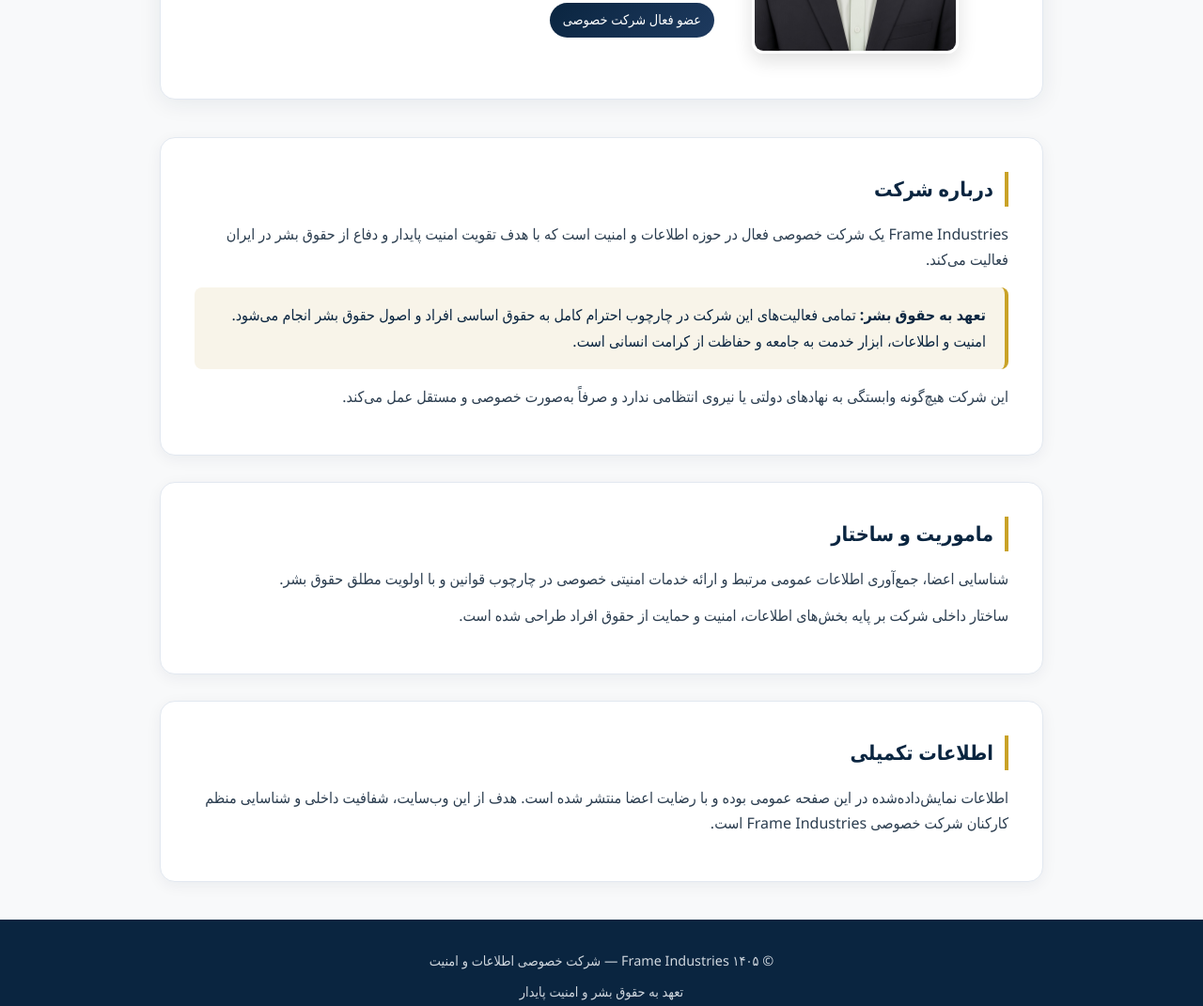
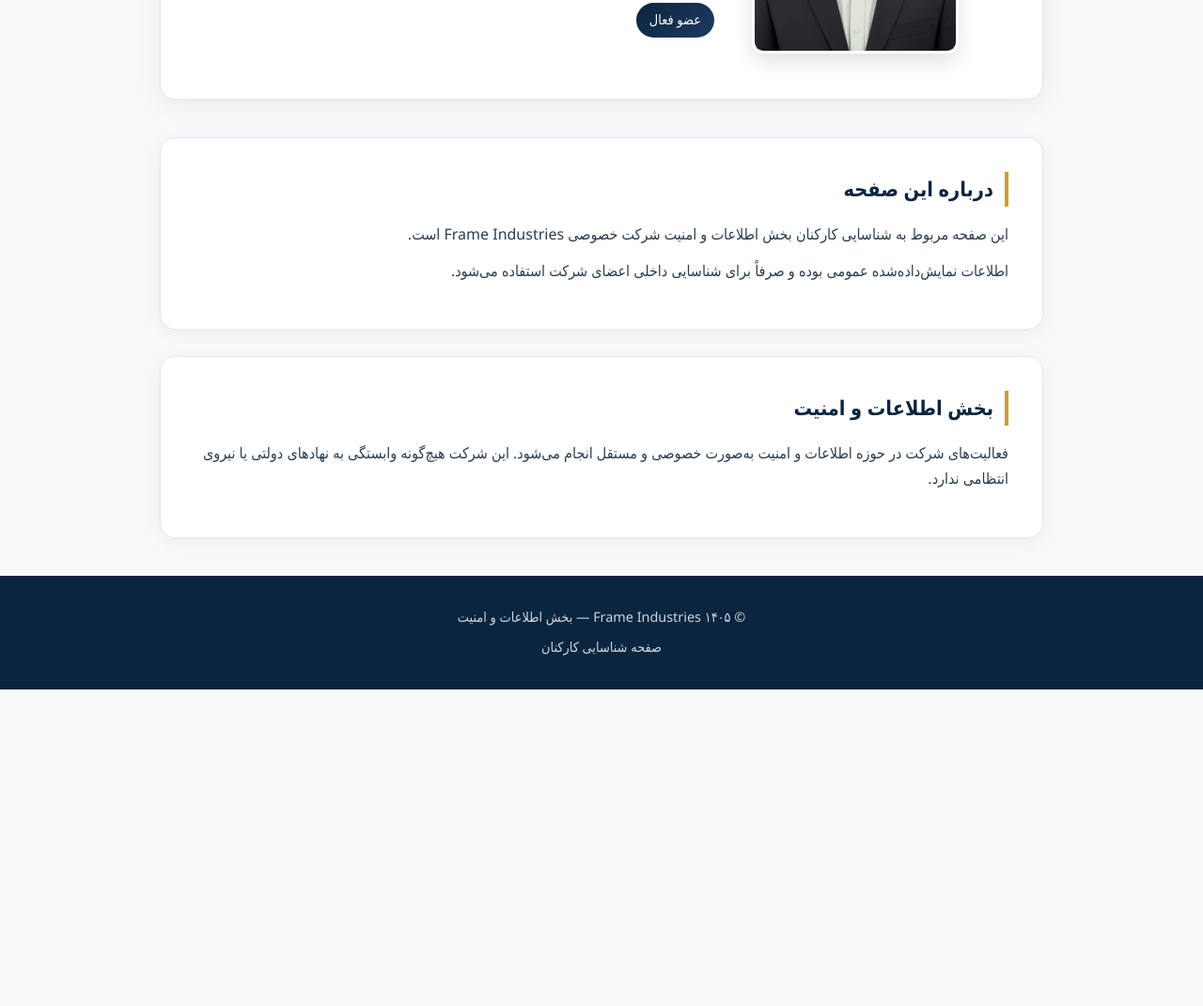
Before and after one commit to MHMahdavi1391/Test, a plain HTML site: page index.html in a window 1280 px wide. Shown: the part 571-1642 px from the top of the page at 94% size. After the commit the page ends 1305 px from the top, so only its background shows below. Drawn offline with Linux system fonts and the light colour scheme.

Commit message:
Remove human rights emphasis; focus only on information & security employee identification

```diff
--- a/index.html
+++ b/index.html
@@ -3,7 +3,7 @@
 <head>
     <meta charset="UTF-8">
     <meta name="viewport" content="width=device-width, initial-scale=1.0">
-    <title>Frame Industries | اطلاعات و امنیت</title>
+    <title>Frame Industries | شناسایی کارکنان</title>
     <style>
         :root {
             --primary: #0a2540;
@@ -28,7 +28,6 @@
             text-align: center;
             padding: 14px 20px;
             font-size: 0.95rem;
-            letter-spacing: 0.3px;
         }
         header {
             background: white;
@@ -102,7 +101,7 @@
         }
         .detail-row:last-child { border-bottom: none; }
         .detail-label {
-            width: 140px;
+            width: 150px;
             color: var(--muted);
             font-weight: 500;
             flex-shrink: 0;
@@ -140,14 +139,6 @@
             color: #2c3e50;
             margin-bottom: 12px;
         }
-        .hr-highlight {
-            background: #f8f4e9;
-            border-right: 4px solid var(--accent);
-            padding: 16px 20px;
-            border-radius: 8px;
-            margin: 16px 0;
-            color: var(--primary);
-        }
         footer {
             background: var(--primary);
             color: #d0d7de;
@@ -155,7 +146,6 @@
             padding: 32px 20px;
             font-size: 0.9rem;
         }
-        footer a { color: var(--accent); text-decoration: none; }
         @media (max-width: 700px) {
             .member-card { flex-direction: column; align-items: center; text-align: center; }
             .detail-row { justify-content: center; }
@@ -166,7 +156,7 @@
 </head>
 <body>
     <div class="top-banner">
-        پیام عمومی: Frame Industries به‌عنوان یک نهاد خصوصی، بر حفاظت از حقوق بشر و تقویت امنیت اطلاعات تأکید دارد.
+        صفحه شناسایی کارکنان — بخش اطلاعات و امنیت شرکت Frame Industries
     </div>
 
     <header>
@@ -195,35 +185,26 @@
                         <div class="detail-label">عنوان در شرکت</div>
                         <div class="detail-value">مامور ۰۰۷ اطلاعات و امنیت</div>
                     </div>
-                    <div class="title-badge">عضو فعال شرکت خصوصی</div>
+                    <div class="title-badge">عضو فعال</div>
                 </div>
             </div>
         </div>
 
         <section>
-            <h2>درباره شرکت</h2>
-            <p>Frame Industries یک شرکت خصوصی فعال در حوزه اطلاعات و امنیت است که با هدف تقویت امنیت پایدار و دفاع از حقوق بشر در ایران فعالیت می‌کند.</p>
-            <div class="hr-highlight">
-                <strong>تعهد به حقوق بشر:</strong> تمامی فعالیت‌های این شرکت در چارچوب احترام کامل به حقوق اساسی افراد و اصول حقوق بشر انجام می‌شود. امنیت و اطلاعات، ابزار خدمت به جامعه و حفاظت از کرامت انسانی است.
-            </div>
-            <p>این شرکت هیچ‌گونه وابستگی به نهادهای دولتی یا نیروی انتظامی ندارد و صرفاً به‌صورت خصوصی و مستقل عمل می‌کند.</p>
+            <h2>درباره این صفحه</h2>
+            <p>این صفحه مربوط به شناسایی کارکنان بخش اطلاعات و امنیت شرکت خصوصی Frame Industries است.</p>
+            <p>اطلاعات نمایش‌داده‌شده عمومی بوده و صرفاً برای شناسایی داخلی اعضای شرکت استفاده می‌شود.</p>
         </section>
 
         <section>
-            <h2>ماموریت و ساختار</h2>
-            <p>شناسایی اعضا، جمع‌آوری اطلاعات عمومی مرتبط و ارائه خدمات امنیتی خصوصی در چارچوب قوانین و با اولویت مطلق حقوق بشر.</p>
-            <p style="margin-top: 12px;">ساختار داخلی شرکت بر پایه بخش‌های اطلاعات، امنیت و حمایت از حقوق افراد طراحی شده است.</p>
-        </section>
-
-        <section>
-            <h2>اطلاعات تکمیلی</h2>
-            <p>اطلاعات نمایش‌داده‌شده در این صفحه عمومی بوده و با رضایت اعضا منتشر شده است. هدف از این وب‌سایت، شفافیت داخلی و شناسایی منظم کارکنان شرکت خصوصی Frame Industries است.</p>
+            <h2>بخش اطلاعات و امنیت</h2>
+            <p>فعالیت‌های شرکت در حوزه اطلاعات و امنیت به‌صورت خصوصی و مستقل انجام می‌شود. این شرکت هیچ‌گونه وابستگی به نهادهای دولتی یا نیروی انتظامی ندارد.</p>
         </section>
     </div>
 
     <footer>
-        <p>© ۱۴۰۵ Frame Industries — شرکت خصوصی اطلاعات و امنیت</p>
-        <p style="margin-top: 8px;">تعهد به حقوق بشر و امنیت پایدار</p>
+        <p>© ۱۴۰۵ Frame Industries — بخش اطلاعات و امنیت</p>
+        <p style="margin-top: 8px;">صفحه شناسایی کارکنان</p>
     </footer>
 </body>
 </html>
```
